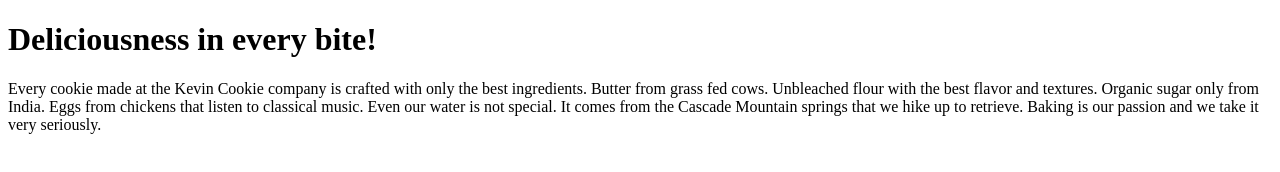
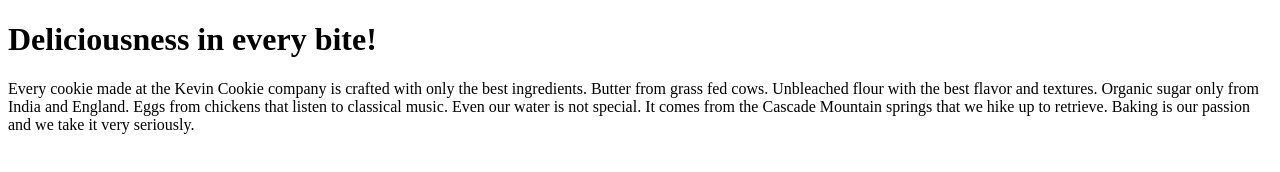
Before and after one commit to bharath-pedapudi/git_tut_kevin_cloud_repo, a plain HTML site: page index.htm in a window 1280 px wide. Drawn offline with Linux system fonts and the light colour scheme.

Commit message:
Update index.htm

```diff
--- a/index.htm
+++ b/index.htm
@@ -4,7 +4,7 @@
 
 <h1>Deliciousness in every bite!</h1>
 
-<p>Every cookie made at the Kevin Cookie company is crafted with only the best ingredients. Butter from grass fed cows. Unbleached flour with the best flavor and textures. Organic sugar only from India. Eggs from chickens that listen to classical music. Even our water is not special. It comes from the Cascade Mountain springs that we hike up to retrieve. Baking is our passion and we take it very seriously.</p>
+<p>Every cookie made at the Kevin Cookie company is crafted with only the best ingredients. Butter from grass fed cows. Unbleached flour with the best flavor and textures. Organic sugar only from India and England. Eggs from chickens that listen to classical music. Even our water is not special. It comes from the Cascade Mountain springs that we hike up to retrieve. Baking is our passion and we take it very seriously.</p>
 
 </body>
 </html>
```
